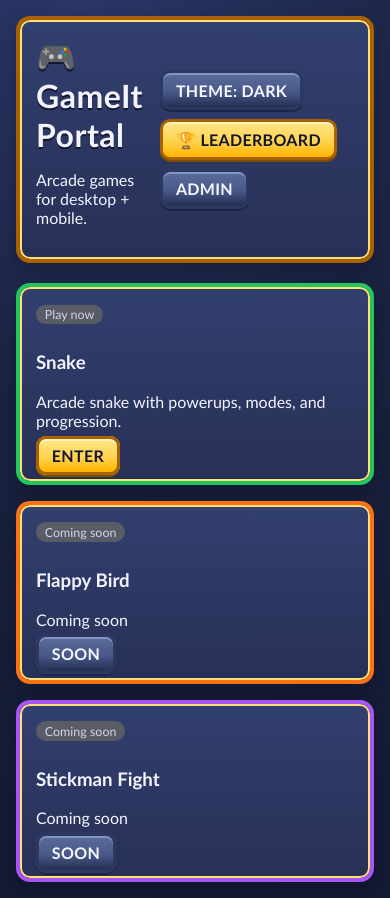
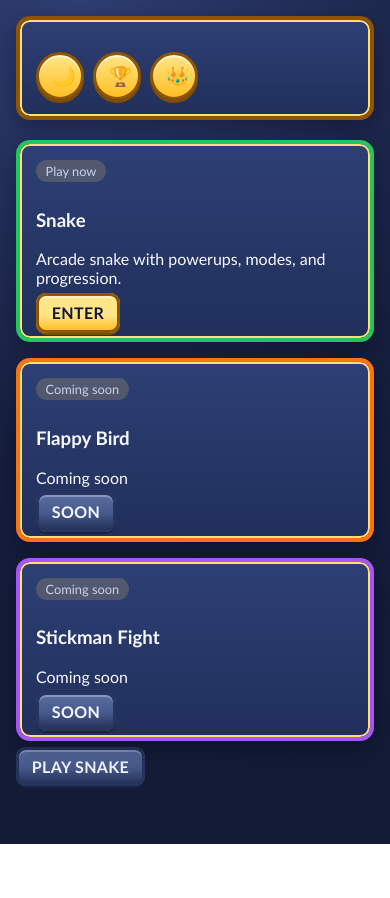
Before and after one commit to sapogov/gameit, a React (Vite) app: page / in a window 390 px wide. After the commit the page ends 844 px from the top, so only its background shows below. Built offline with nearby package versions, Linux system fonts and the light colour scheme; grey boxes are pictures that could not be loaded.

Commit message:
feat: redesign portal header with random logo sprites and icon actions

```diff
--- a/src/app/App.tsx
+++ b/src/app/App.tsx
@@ -1,10 +1,12 @@
-import { lazy, Suspense, useState } from 'react';
-import { Link, Navigate, Route, Routes } from 'react-router-dom';
+import { lazy, Suspense, useMemo, useState } from 'react';
+import { Link, Navigate, Route, Routes, useNavigate } from 'react-router-dom';
 import { gameRegistry } from '../config/games';
 import { GameTile } from '../components/GameTile';
 import { LeaderboardModal } from '../components/LeaderboardModal';
 import { useTheme } from '../hooks/useTheme';
 import { AdminPage } from '../admin/AdminPage';
+import { PortalLogo } from '../components/PortalLogo';
+import { IconCircleButton } from '../components/IconCircleButton';
 
 const SnakeGamePage = lazy(() => import('../games/snake/SnakeGamePage').then((m) => ({ default: m.SnakeGamePage })));
 const ComingSoonPage = lazy(() =>
@@ -14,23 +16,35 @@
 const Home = () => {
   const [showLeaderboard, setShowLeaderboard] = useState(false);
   const { theme, toggleTheme } = useTheme();
+  const navigate = useNavigate();
+  const logoIndex = useMemo(() => Math.floor(Math.random() * 4), []);
 
   return (
     <main className="page">
-      <header className="portal-header arcade-panel">
-        <div>
-          <h1 className="brand-title">🎮 GameIt Portal</h1>
-          <p>Arcade games for desktop + mobile.</p>
+      <header className="portal-header arcade-panel header-shell">
+        <div className="logo-wrap">
+          <PortalLogo index={logoIndex} />
         </div>
-        <div className="row wrap">
-          <button className="pixel-btn secondary" onClick={toggleTheme}>Theme: {theme}</button>
-          <button className="pixel-btn" onClick={() => setShowLeaderboard(true)}>🏆 Leaderboard</button>
-          <Link to="/admin" className="ghost-btn">Admin</Link>
+
+        <div className="header-actions" role="toolbar" aria-label="Portal actions">
+          <IconCircleButton
+            label={theme === 'light' ? 'Light mode enabled' : 'Dark mode enabled'}
+            onClick={toggleTheme}
+            icon={theme === 'light' ? '☀️' : '🌙'}
+          />
+          <IconCircleButton label="Open leaderboard" onClick={() => setShowLeaderboard(true)} icon="🏆" />
+          <IconCircleButton label="Open admin settings" onClick={() => navigate('/admin')} icon="👑" />
         </div>
       </header>
+
       <section className="tile-grid">
         {gameRegistry.map((game) => <GameTile key={game.id} game={game} />)}
       </section>
+
+      <div className="quick-links">
+        <Link to="/games/snake" className="ghost-btn">Play Snake</Link>
+      </div>
+
       {showLeaderboard && <LeaderboardModal onClose={() => setShowLeaderboard(false)} />}
     </main>
   );
--- /dev/null
+++ b/src/components/IconCircleButton.tsx
@@ -0,0 +1,13 @@
+import { ReactNode } from 'react';
+
+interface Props {
+  label: string;
+  onClick: () => void;
+  icon: ReactNode;
+}
+
+export const IconCircleButton = ({ label, onClick, icon }: Props) => (
+  <button className="icon-circle-btn" onClick={onClick} aria-label={label} title={label}>
+    <span className="icon-circle-art" aria-hidden>{icon}</span>
+  </button>
+);
--- /dev/null
+++ b/src/components/PortalLogo.tsx
@@ -0,0 +1,27 @@
+import { CSSProperties } from 'react';
+import { logoSpriteSheet } from '../config/uiAssets';
+
+interface Props {
+  index: number;
+}
+
+export const PortalLogo = ({ index }: Props) => {
+  const safeIndex = Math.max(0, Math.min(logoSpriteSheet.logos.length - 1, index));
+  const region = logoSpriteSheet.logos[safeIndex];
+
+  const style = {
+    '--sheet-url': `url(${logoSpriteSheet.src})`,
+    '--sheet-width': `${logoSpriteSheet.sheetWidth}px`,
+    '--sheet-height': `${logoSpriteSheet.sheetHeight}px`,
+    '--crop-x': `${region.x}px`,
+    '--crop-y': `${region.y}px`,
+    '--crop-w': `${region.width}px`,
+    '--crop-h': `${region.height}px`,
+  } as CSSProperties;
+
+  return (
+    <div className="logo-crop" style={style} role="img" aria-label="GameIt portal logo">
+      <span className="logo-crop-inner" aria-hidden />
+    </div>
+  );
+};
--- a/src/styles/global.css
+++ b/src/styles/global.css
@@ -1,99 +1,153 @@
 :root {
-  --bg: #1a2240;
-  --text: #f4f4ff;
-  --panel: #273056;
-  --panel-soft: #32406f;
-  --muted: #d1d5ee;
-  --gold-1: #ffd34f;
-  --gold-2: #ffb400;
-  --gold-3: #a86300;
+  --bg: #161f3f;
+  --text: #f7f8ff;
+  --panel: #202f5a;
+  --panel-soft: #2e3f75;
+  --muted: #c9d1f1;
   --ink: #121630;
-  --blue-btn-1: #495887;
-  --blue-btn-2: #232f53;
-  --danger: #ff745d;
+  --gold-1: #ffe588;
+  --gold-2: #ffbf24;
+  --gold-3: #8f5500;
+  --ui-sprite: url('/assets/assets.png');
 }
 
 :root[data-theme='light'] {
-  --bg: #e9eefc;
-  --text: #1d2340;
+  --bg: #eaf0ff;
+  --text: #1a2447;
   --panel: #ffffff;
-  --panel-soft: #e9edfb;
-  --muted: #4a5576;
-  --ink: #192039;
+  --panel-soft: #edf1ff;
+  --muted: #4b5882;
+  --ink: #19203b;
 }
 
 * { box-sizing: border-box; }
 body {
   margin: 0;
-  font-family: "Trebuchet MS", "Segoe UI", system-ui, sans-serif;
+  min-height: 100vh;
+  font-family: 'Trebuchet MS', 'Segoe UI', system-ui, sans-serif;
   color: var(--text);
-  background: radial-gradient(circle at 20% 0%, #2a3768 0%, var(--bg) 45%, #131a33 100%);
-  min-height: 100vh;
+  background: radial-gradient(circle at 20% 0%, #2f3e73 0%, var(--bg) 50%, #121a34 100%);
+  transition: background .35s ease, color .25s ease;
 }
 a { color: inherit; text-decoration: none; }
-button, input, select { font: inherit; }
+button,input,select { font: inherit; }
 
 .page { max-width: 1120px; margin: 0 auto; padding: 1rem; }
-.portal-header,.row,.top-bar { display: flex; justify-content: space-between; gap: .6rem; align-items: center; }
+.row,.top-bar { display: flex; justify-content: space-between; align-items: center; gap: .65rem; }
 .wrap { flex-wrap: wrap; }
 
-.arcade-panel,
-.game-tile,
-.panel {
+.arcade-panel,.panel,.game-tile {
+  position: relative;
   background: linear-gradient(180deg, var(--panel-soft), var(--panel));
   border: 4px solid var(--gold-3);
-  box-shadow: inset 0 0 0 2px #ffdf76, 0 8px 20px rgb(5 7 20 / 30%);
+  box-shadow: inset 0 0 0 2px #ffdf76, 0 8px 24px rgb(5 7 20 / 35%);
   border-radius: 14px;
   padding: 1rem;
 }
 
-.brand-title {
-  margin: 0;
-  letter-spacing: .5px;
-  text-shadow: 0 2px 0 var(--ink);
+.header-shell {
+  display: grid;
+  grid-template-columns: 1fr auto;
+  gap: 1rem;
+  align-items: center;
 }
+.logo-wrap { min-width: 0; }
+.logo-crop {
+  --display-w: min(100%, 440px);
+  width: var(--display-w);
+  max-width: 100%;
+  aspect-ratio: calc(var(--crop-w) / var(--crop-h));
+  overflow: hidden;
+  border-radius: 10px;
+}
+.logo-crop-inner {
+  display: block;
+  width: calc(var(--sheet-width) * (var(--display-w) / var(--crop-w)));
+  height: calc(var(--sheet-height) * (var(--display-w) / var(--crop-w)));
+  background-image: var(--sheet-url);
+  background-repeat: no-repeat;
+  background-size: 100% 100%;
+  transform: translate(
+    calc(-1 * var(--crop-x) * (var(--display-w) / var(--crop-w))),
+    calc(-1 * var(--crop-y) * (var(--display-w) / var(--crop-w)))
+  );
+  transform-origin: top left;
+}
+
+.header-actions {
+  display: flex;
+  align-items: center;
+  justify-content: flex-end;
+  gap: .55rem;
+}
+.icon-circle-btn {
+  width: 52px;
+  height: 52px;
+  border-radius: 999px;
+  border: 3px solid var(--gold-3);
+  background: linear-gradient(180deg, var(--gold-1), var(--gold-2));
+  box-shadow: inset 0 2px 0 #fff8d3, 0 3px 0 #814c00;
+  display: grid;
+  place-items: center;
+  cursor: pointer;
+  transition: transform .12s ease, filter .2s ease;
+}
+.icon-circle-btn:hover { transform: translateY(-1px); filter: brightness(1.05); }
+.icon-circle-btn:active { transform: translateY(1px); }
+.icon-circle-btn:focus-visible { outline: 3px solid #9bd8ff; outline-offset: 2px; }
+.icon-circle-art { font-size: 1.2rem; line-height: 1; }
 
 .tile-grid { display: grid; grid-template-columns: repeat(auto-fit, minmax(220px, 1fr)); gap: 1rem; margin-top: 1.25rem; }
 .game-tile { transition: transform .2s ease, box-shadow .2s ease; }
-.game-tile:hover { transform: translateY(-2px); box-shadow: inset 0 0 0 2px #ffdf76, 0 14px 24px rgb(5 7 20 / 40%); }
+.game-tile:hover { transform: translateY(-2px); }
 .badge {
   display: inline-block;
+  padding: .18rem .6rem;
+  border-radius: 999px;
+  background: rgb(255 215 93 / 18%);
   margin-bottom: .5rem;
-  padding: .15rem .55rem;
-  border-radius: 999px;
-  background: rgba(255, 211, 79, .2);
   color: var(--muted);
-  font-size: .78rem;
+  font-size: .8rem;
 }
+.quick-links { margin-top: 1rem; }
 
-.pixel-btn,
-button,
-.ghost-btn {
+.pixel-btn,button,.ghost-btn {
   border: 3px solid var(--gold-3);
   border-radius: 10px;
   padding: .45rem .8rem;
   color: var(--ink);
-  background: linear-gradient(180deg, #ffe588, var(--gold-1) 55%, var(--gold-2));
+  background: linear-gradient(180deg, #ffe588, var(--gold-1) 56%, var(--gold-2));
   box-shadow: inset 0 2px 0 #fff3c2, 0 2px 0 #7a4f00;
   font-weight: 800;
   text-transform: uppercase;
   letter-spacing: .02em;
   cursor: pointer;
 }
+.pixel-btn.secondary,.ghost-btn,button.secondary {
+  color: #f4f7ff;
+  border-color: #27355d;
+  background: linear-gradient(180deg, #5a6c9d, #46598c 55%, #25335a);
+  box-shadow: inset 0 2px 0 #8496c4, 0 2px 0 #172346;
+}
+button:focus-visible,.pixel-btn:focus-visible,.ghost-btn:focus-visible { outline: 3px solid #9bd8ff; outline-offset: 2px; }
 
-.pixel-btn.secondary,
-.ghost-btn,
-button.secondary {
-  color: #f5f7ff;
-  border-color: #2c385f;
-  background: linear-gradient(180deg, #5a6c9d, var(--blue-btn-1) 55%, var(--blue-btn-2));
-  box-shadow: inset 0 2px 0 #8395c3, 0 2px 0 #1a2549;
+.modal-backdrop {
+  position: fixed;
+  inset: 0;
+  background: rgb(10 14 28 / 74%);
+  display: grid;
+  place-items: center;
+  padding: 1rem;
+  animation: fadeIn .18s ease;
 }
-
-.modal-backdrop { position: fixed; inset: 0; background: rgb(9 11 21 / 75%); display: grid; place-items: center; padding: 1rem; }
-.modal { width: min(95vw, 900px); max-height: 90vh; overflow: auto; }
+.modal {
+  width: min(95vw, 920px);
+  max-height: 90vh;
+  overflow: auto;
+  border-image: var(--ui-sprite) 22 fill stretch;
+}
 .modal table { width: 100%; border-collapse: collapse; margin-top: .65rem; }
-th, td { border-bottom: 1px solid rgb(255 224 133 / 30%); padding: .45rem; text-align: left; font-size: .9rem; }
+th,td { border-bottom: 1px solid rgb(255 224 133 / 33%); padding: .45rem; text-align: left; font-size: .9rem; }
 .active { outline: 2px solid #9be278; }
 
 .game-layout { display: grid; grid-template-columns: 1fr 320px; gap: 1rem; }
@@ -104,7 +158,6 @@
   border-radius: 12px;
   background: #0b1020;
 }
-
 .hud {
   display: grid;
   grid-template-columns: repeat(auto-fit, minmax(120px, 1fr));
@@ -118,42 +171,37 @@
   border: 1px solid rgb(255 214 91 / 35%);
   color: var(--muted);
 }
-
 .controls-row,.touch-controls { display: flex; gap: .5rem; flex-wrap: wrap; margin-top: .5rem; }
 .touch-controls button { min-width: 48px; min-height: 48px; }
-.error { color: var(--danger); font-weight: 700; }
+.game-state-banner {
+  margin-top: .5rem;
+  border-radius: 10px;
+  padding: .5rem .75rem;
+  font-weight: 900;
+  text-transform: uppercase;
+  background: linear-gradient(180deg, #5a6c9d, #25335a);
+  border: 3px solid #243056;
+}
 
 label { display: grid; gap: .25rem; margin-bottom: .5rem; }
-input, select {
+input,select {
   border-radius: 8px;
   border: 2px solid #45507a;
   background: rgb(9 14 35 / 55%);
   color: var(--text);
   padding: .4rem .55rem;
 }
-
+.error { color: #ff745d; font-weight: 700; }
 .admin-grid { display: grid; grid-template-columns: repeat(auto-fit, minmax(180px, 1fr)); gap: .6rem; }
 
-.game-state-banner {
-  margin-top: .5rem;
-  border-radius: 10px;
-  padding: .5rem .75rem;
-  font-weight: 900;
-  text-transform: uppercase;
-  background: linear-gradient(180deg, #5a6c9d, var(--blue-btn-2));
-  border: 3px solid #243056;
-}
+@keyframes fadeIn { from { opacity: 0; } to { opacity: 1; } }
 
 @media (max-width: 900px) {
   .game-layout { grid-template-columns: 1fr; }
 }
-
-/* Optional hook for the provided sprite sheet:
-   place exported atlas as public/assets/arcade-ui.png and add className="sprite-skin" */
-.sprite-skin {
-  --ui-sprite: url('/assets/arcade-ui.png');
-  background-image: var(--ui-sprite), linear-gradient(180deg, #ffe588, var(--gold-1) 55%, var(--gold-2));
-  background-size: 320px auto, auto;
-  background-repeat: no-repeat;
-  background-position: center;
+@media (max-width: 640px) {
+  .header-shell { grid-template-columns: 1fr; }
+  .header-actions { justify-content: flex-start; }
+  .icon-circle-btn { width: 48px; height: 48px; }
+  .logo-crop { --display-w: min(100%, 360px); }
 }
```
Also changed, not shown: src/config/uiAssets.ts (added, +31 -0 lines), 1 other file (tests, documents, lock files or other folders).
